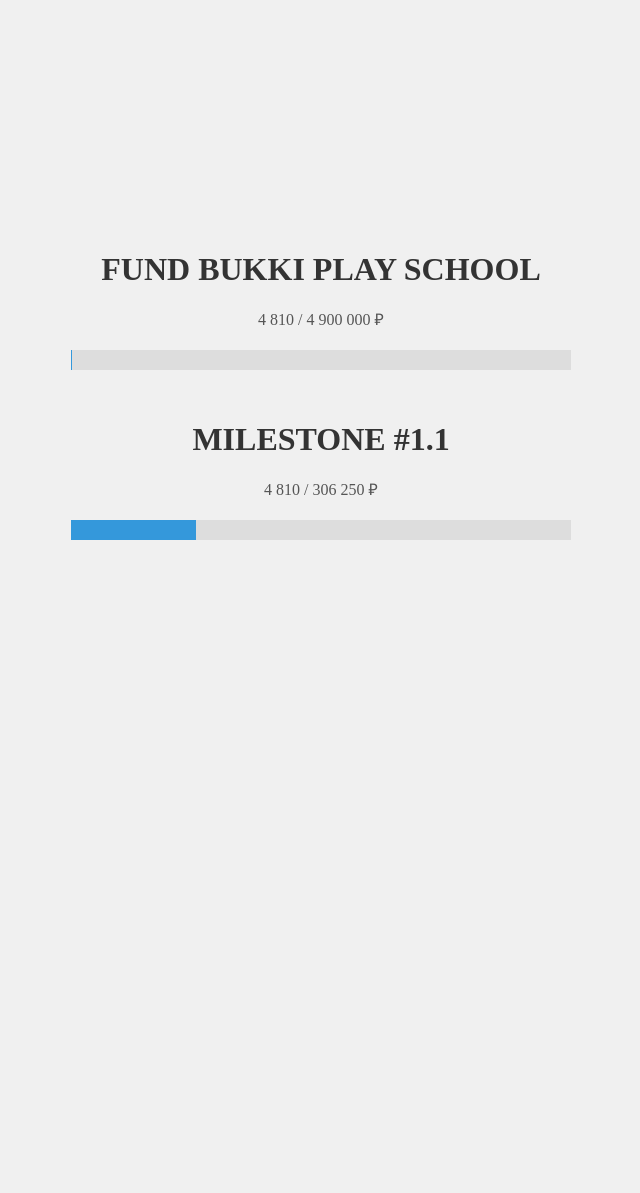
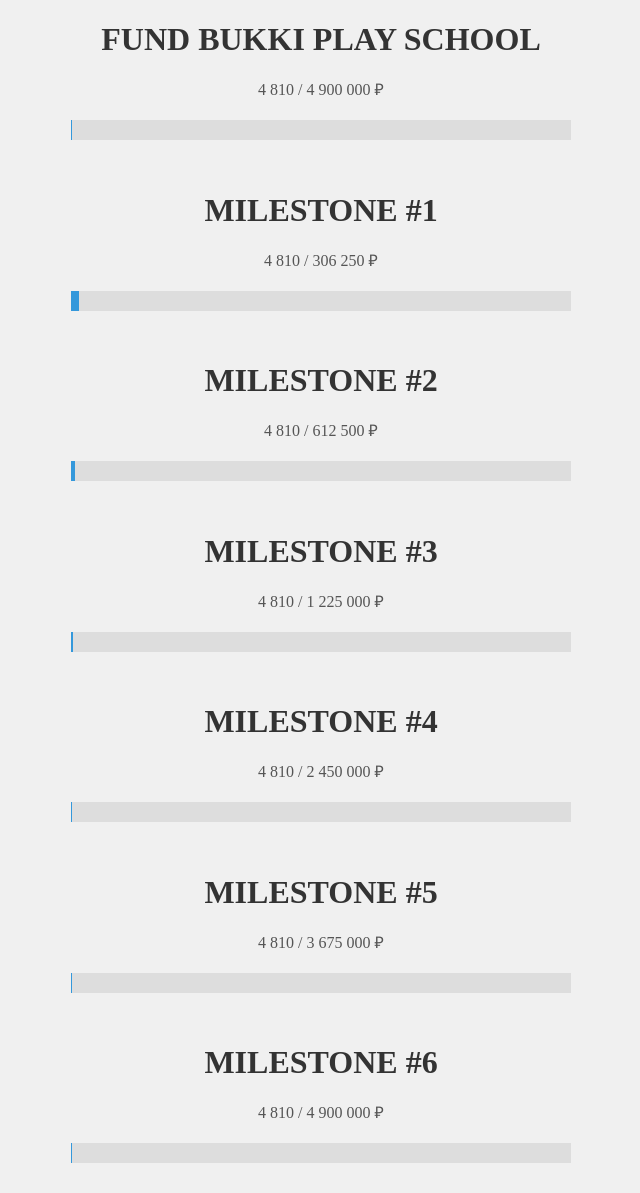
Before and after one commit to bukkiplayschool/bukkiplayschool.github.io, a plain HTML site: page index.html in a window 1280 px wide. Shown: the whole page, without its empty margins (319-959 px from the left). Before the commit the page ends 800 px from the top, so only its background shows below. Drawn offline with Linux system fonts and the light colour scheme.

Commit message:
added more milestones

```diff
--- a/index.html
+++ b/index.html
@@ -19,12 +19,62 @@
 
     <div class="container">
         <div class="progress-section">
-        <h1>MILESTONE #1.1</h1>
-        <p>4 810 / 306 250 ₽</p>
-        <div class="progress-bar">
-            <div class="progress-m1-1"></div>
+            <h1>MILESTONE #1</h1>
+            <p>4 810 / 306 250 ₽</p>
+            <div class="progress-bar">
+                <div class="progress-m1"></div>
+            </div>
         </div>
     </div>
+
+    <div class="container">
+        <div class="progress-section">
+            <h1>MILESTONE #2</h1>
+            <p>4 810 / 612 500 ₽</p>
+            <div class="progress-bar">
+                <div class="progress-m2"></div>
+            </div>
+        </div>
+    </div>
+
+    <div class="container">
+        <div class="progress-section">
+            <h1>MILESTONE #3</h1>
+            <p>4 810 / 1 225 000 ₽</p>
+            <div class="progress-bar">
+                <div class="progress-m3"></div>
+            </div>
+        </div>
+    </div>
+
+    <div class="container">
+        <div class="progress-section">
+            <h1>MILESTONE #4</h1>
+            <p>4 810 / 2 450 000 ₽</p>
+            <div class="progress-bar">
+                <div class="progress-m4"></div>
+            </div>
+        </div>
+    </div>
+
+    <div class="container">
+        <div class="progress-section">
+            <h1>MILESTONE #5</h1>
+            <p>4 810 / 3 675 000 ₽</p>
+            <div class="progress-bar">
+                <div class="progress-m5"></div>
+            </div>
+        </div>
+    </div>
+
+    <div class="container">
+        <div class="progress-section">
+            <h1>MILESTONE #6</h1>
+            <p>4 810 / 4 900 000 ₽</p>
+            <div class="progress-bar">
+                <div class="progress-m6"></div>
+            </div>
+        </div>
     </div>
     <script src="script.js"></script>
 </body>
--- a/script.js
+++ b/script.js
@@ -1,10 +1,25 @@
 
 let progress_Main = 0.1;
-let progress_M1_1 = 25;
+let progress_M1 = 1.5;
+let progress_M2 = 0.75;
+let progress_M3 = 0.35;
+let progress_M4 = 0.175;
+let progress_M5 = 0.085;
+let progress_M6 = 0.0425;
 
 const progressElement_Main = document.querySelector('.progress-main');
-const progressElement_M1_1 = document.querySelector('.progress-m1-1');
+const progressElement_M1 = document.querySelector('.progress-m1');
+const progressElement_M2 = document.querySelector('.progress-m2');
+const progressElement_M3 = document.querySelector('.progress-m3');
+const progressElement_M4 = document.querySelector('.progress-m4');
+const progressElement_M5 = document.querySelector('.progress-m5');
+const progressElement_M6 = document.querySelector('.progress-m6');
 
 
 progressElement_Main.style.width = `${progress_Main}%`;
-progressElement_M1_1.style.width = `${progress_M1_1}%`;
+progressElement_M1.style.width = `${progress_M1}%`;
+progressElement_M2.style.width = `${progress_M2}%`;
+progressElement_M3.style.width = `${progress_M3}%`;
+progressElement_M4.style.width = `${progress_M4}%`;
+progressElement_M5.style.width = `${progress_M5}%`;
+progressElement_M6.style.width = `${progress_M6}%`;
--- a/styles.css
+++ b/styles.css
@@ -1,6 +1,5 @@
 body {
     margin: 0;
-    height: 100vh;
     display: flex;
     flex-direction: column;
     justify-content: center;
@@ -40,13 +39,43 @@ p {
 }
 
 .progress-main {
-    width: 0.1%;
+    width: 0%;
     height: 100%;
     background-color: #3498db;
 }
 
-.progress-m1-1 {
-    width: 1.5%;
+.progress-m1 {
+    width: 0%;
     height: 100%;
     background-color: #3498db;
 }
+
+.progress-m2 {
+    width: 0%;
+    height: 100%;
+    background-color: #3498db;
+}
+
+.progress-m3 {
+    width: 0%;
+    height: 100%;
+    background-color: #3498db;
+}
+
+.progress-m4 {
+    width: 0%;
+    height: 100%;
+    background-color: #3498db;
+}
+
+.progress-m5 {
+    width: 0%;
+    height: 100%;
+    background-color: #3498db;
+}
+
+.progress-m6 {
+    width: 0%;
+    height: 100%;
+    background-color: #3498db;
+}
```
